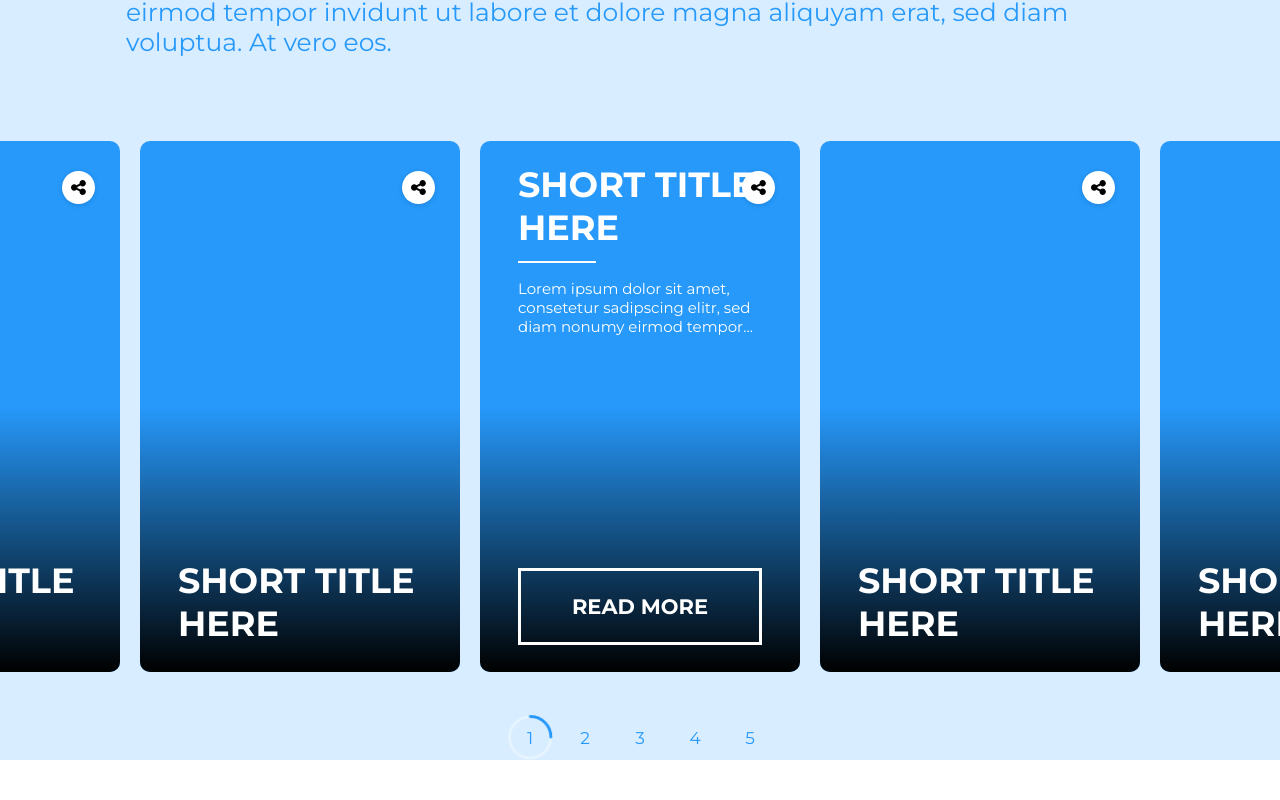
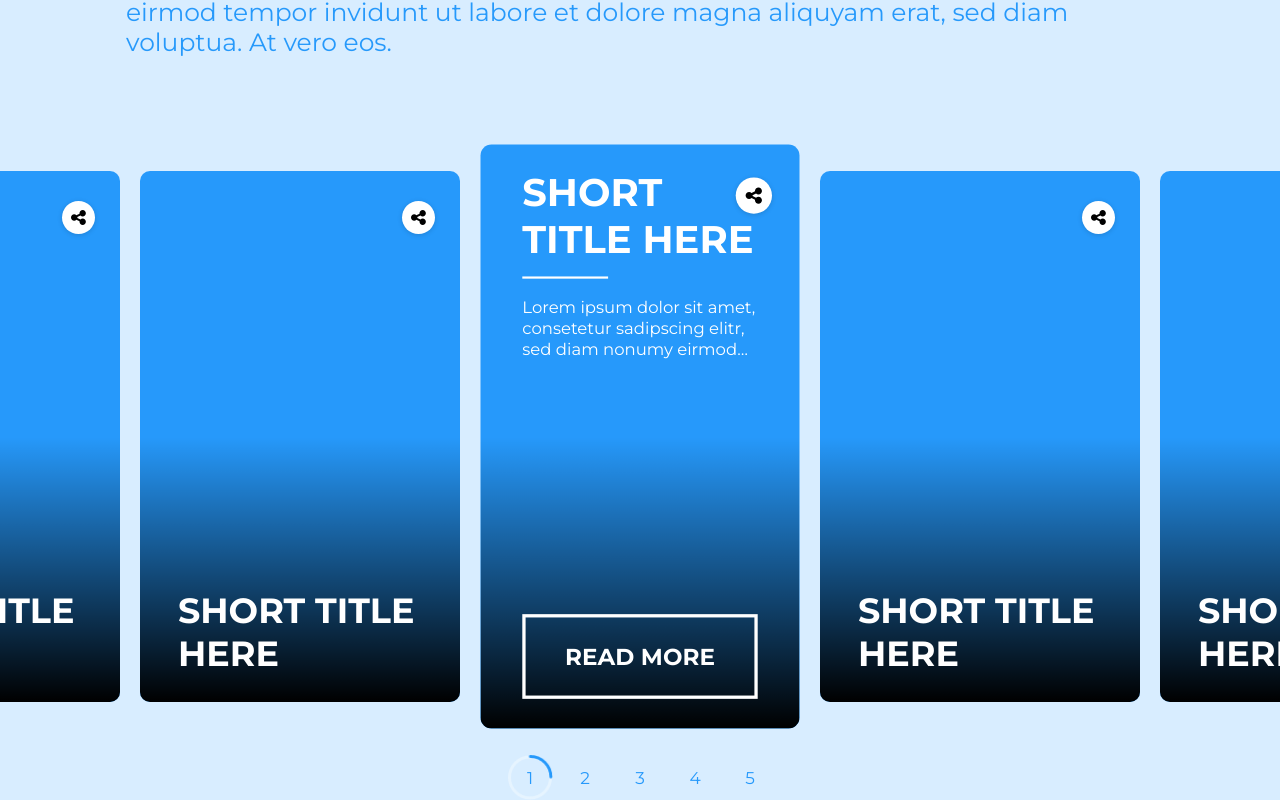
Before and after one commit to nptay1999/gameloft-test-project, a React (Vite) app: page / in a window 1280 px wide. Shown: the part 2616-3416 px from the top of the page. Before the commit the page ends 3376 px from the top, so only its background shows below. Built offline with nearby package versions, Linux system fonts and the light colour scheme.

Commit message:
Change: Update Center Card slick for Event & Promotions

```diff
--- a/src/assets/style/components/_card.scss
+++ b/src/assets/style/components/_card.scss
@@ -115,6 +115,7 @@
   position: relative;
   margin-left: 10px;
   margin-right: 10px;
+  transition: 1000ms all ease-in-out;
   &__bg {
     position: absolute;
     top: 0;
@@ -232,6 +233,8 @@
 }
 .slick-center {
   .event-card {
+    margin-left: 25px;
+    margin-right: 25px;
     .event-card__content {
       top: 0%;
     }
--- a/src/assets/style/components/_slick.scss
+++ b/src/assets/style/components/_slick.scss
@@ -70,7 +70,7 @@
 .event-slick {
   max-width: 1920px;
   margin: 0 auto;
-  padding-bottom: 88px;
+  padding-bottom: 68px;
   .slick-prev,
   .slick-next {
     display: none;
@@ -108,6 +108,16 @@
       line-height: 24px;
     }
   }
+  .slick-track {
+    padding: 30px 0;
+  }
+  .slick-slide {
+    transition: 1000ms ease-in-out;
+    transition-property: transform;
+  }
+  .slick-center {
+    transform: scale(110%);
+  }
   @include mobile {
     .slick-dots {
       display: none !important;
--- a/src/components/slick/EventSlick.tsx
+++ b/src/components/slick/EventSlick.tsx
@@ -16,7 +16,7 @@ function EventSlick({ list }: Props): JSX.Element {
   const settings = {
     dots: true,
     infinite: true,
-    className: 'center-1',
+    className: 'center',
     centerMode: true,
     centerPadding: '300px',
     speed: 1000,
```
